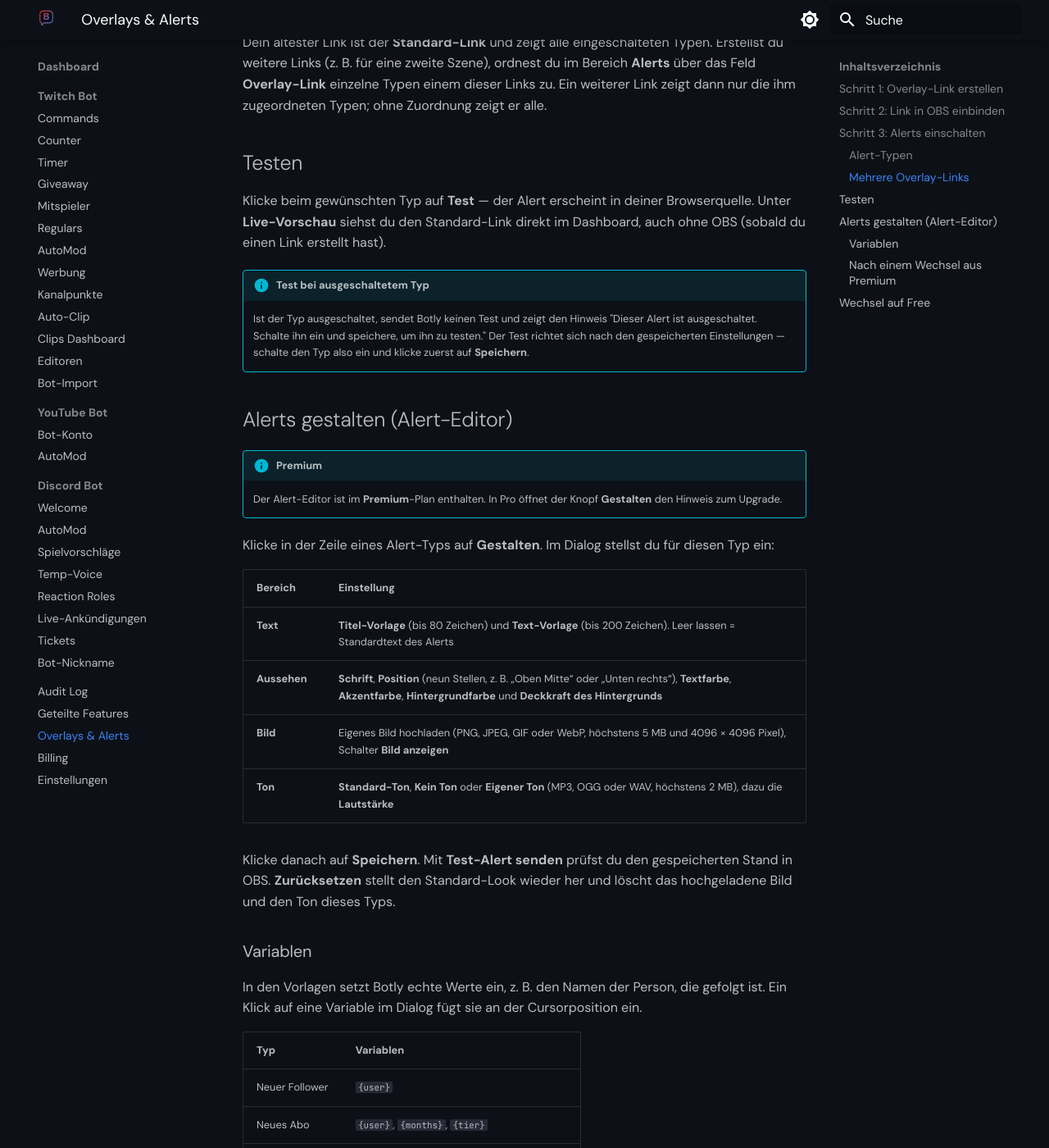
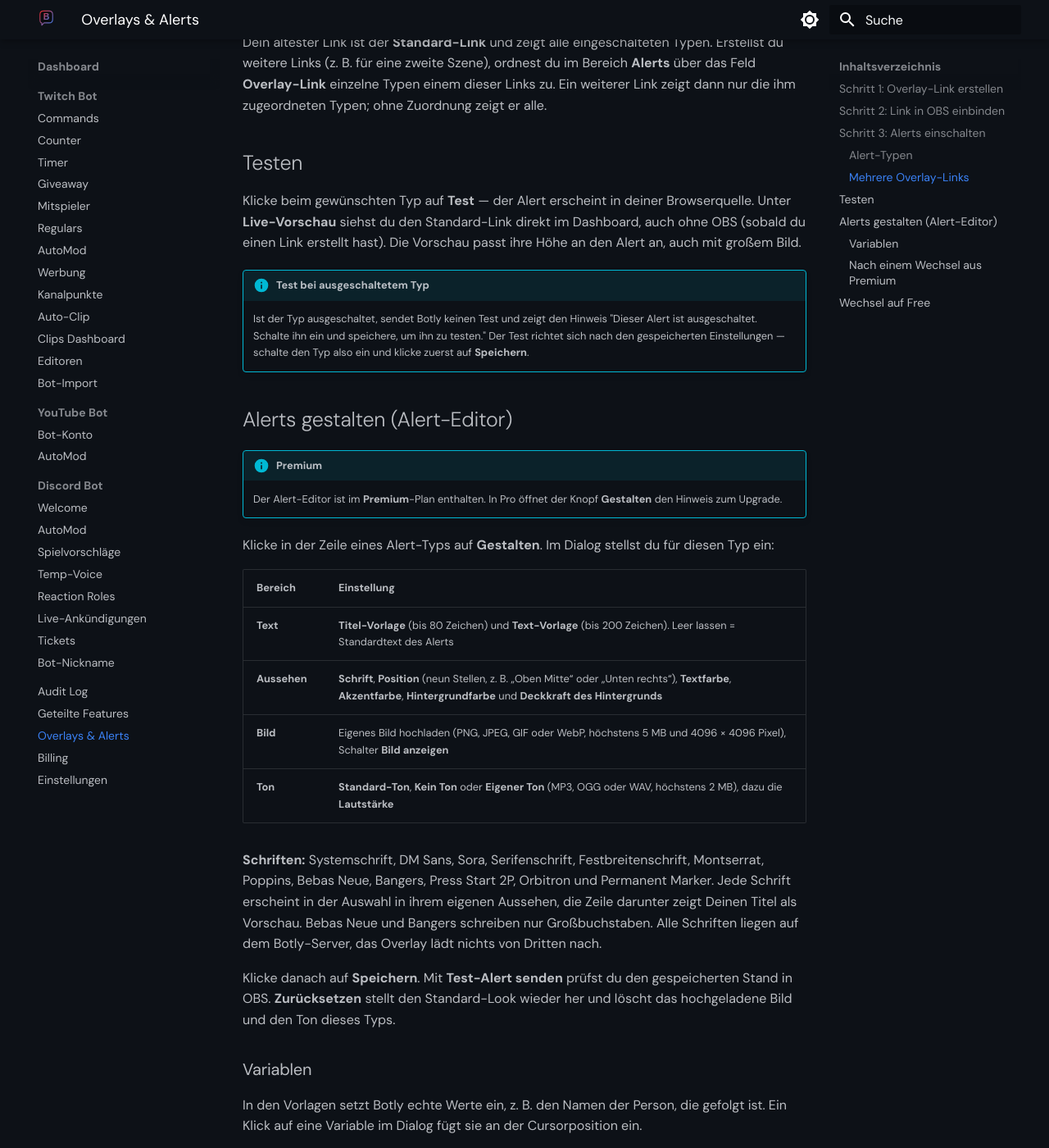
Before and after one commit to thymply/botly-docs, an MkDocs documentation site: the page built from docs/dashboard/overlays-alerts.md, in a window 1280 px wide and 1400 px high, scrolled down 2672 px. Shown: the whole window at 82% size. Built offline with MkDocs 1.6.1 and Material for MkDocs 9.7.7, drawn with Linux system fonts in a browser that asks for light colours; plug-ins that fetch from the network failed and are left out.

Commit message:
docs: Alert-Editor Schriften und Vorschau
Co-Authored-By: Claude Opus 5.5 <noreply@anthropic.com>
Claude-Session: https://claude.ai/code/session_01FVTiAmEDWeydWKMVo24h1i

```diff
--- a/docs/dashboard/overlays-alerts.md
+++ b/docs/dashboard/overlays-alerts.md
@@ -76,7 +76,7 @@ Dein ältester Link ist der **Standard-Link** und zeigt alle eingeschalteten Typ
 
 ## Testen
 
-Klicke beim gewünschten Typ auf **Test** — der Alert erscheint in deiner Browserquelle. Unter **Live-Vorschau** siehst du den Standard-Link direkt im Dashboard, auch ohne OBS (sobald du einen Link erstellt hast).
+Klicke beim gewünschten Typ auf **Test** — der Alert erscheint in deiner Browserquelle. Unter **Live-Vorschau** siehst du den Standard-Link direkt im Dashboard, auch ohne OBS (sobald du einen Link erstellt hast). Die Vorschau passt ihre Höhe an den Alert an, auch mit großem Bild.
 
 !!! info "Test bei ausgeschaltetem Typ"
     Ist der Typ ausgeschaltet, sendet Botly keinen Test und zeigt den Hinweis "Dieser Alert ist ausgeschaltet. Schalte ihn ein und speichere, um ihn zu testen." Der Test richtet sich nach den gespeicherten Einstellungen — schalte den Typ also ein und klicke zuerst auf **Speichern**.
@@ -94,6 +94,8 @@ Klicke in der Zeile eines Alert-Typs auf **Gestalten**. Im Dialog stellst du fü
 | **Aussehen** | **Schrift**, **Position** (neun Stellen, z. B. „Oben Mitte“ oder „Unten rechts“), **Textfarbe**, **Akzentfarbe**, **Hintergrundfarbe** und **Deckkraft des Hintergrunds** |
 | **Bild** | Eigenes Bild hochladen (PNG, JPEG, GIF oder WebP, höchstens 5 MB und 4096 × 4096 Pixel), Schalter **Bild anzeigen** |
 | **Ton** | **Standard-Ton**, **Kein Ton** oder **Eigener Ton** (MP3, OGG oder WAV, höchstens 2 MB), dazu die **Lautstärke** |
+
+**Schriften:** Systemschrift, DM Sans, Sora, Serifenschrift, Festbreitenschrift, Montserrat, Poppins, Bebas Neue, Bangers, Press Start 2P, Orbitron und Permanent Marker. Jede Schrift erscheint in der Auswahl in ihrem eigenen Aussehen, die Zeile darunter zeigt Deinen Titel als Vorschau. Bebas Neue und Bangers schreiben nur Großbuchstaben. Alle Schriften liegen auf dem Botly-Server, das Overlay lädt nichts von Dritten nach.
 
 Klicke danach auf **Speichern**. Mit **Test-Alert senden** prüfst du den gespeicherten Stand in OBS. **Zurücksetzen** stellt den Standard-Look wieder her und löscht das hochgeladene Bild und den Ton dieses Typs.
 
```
